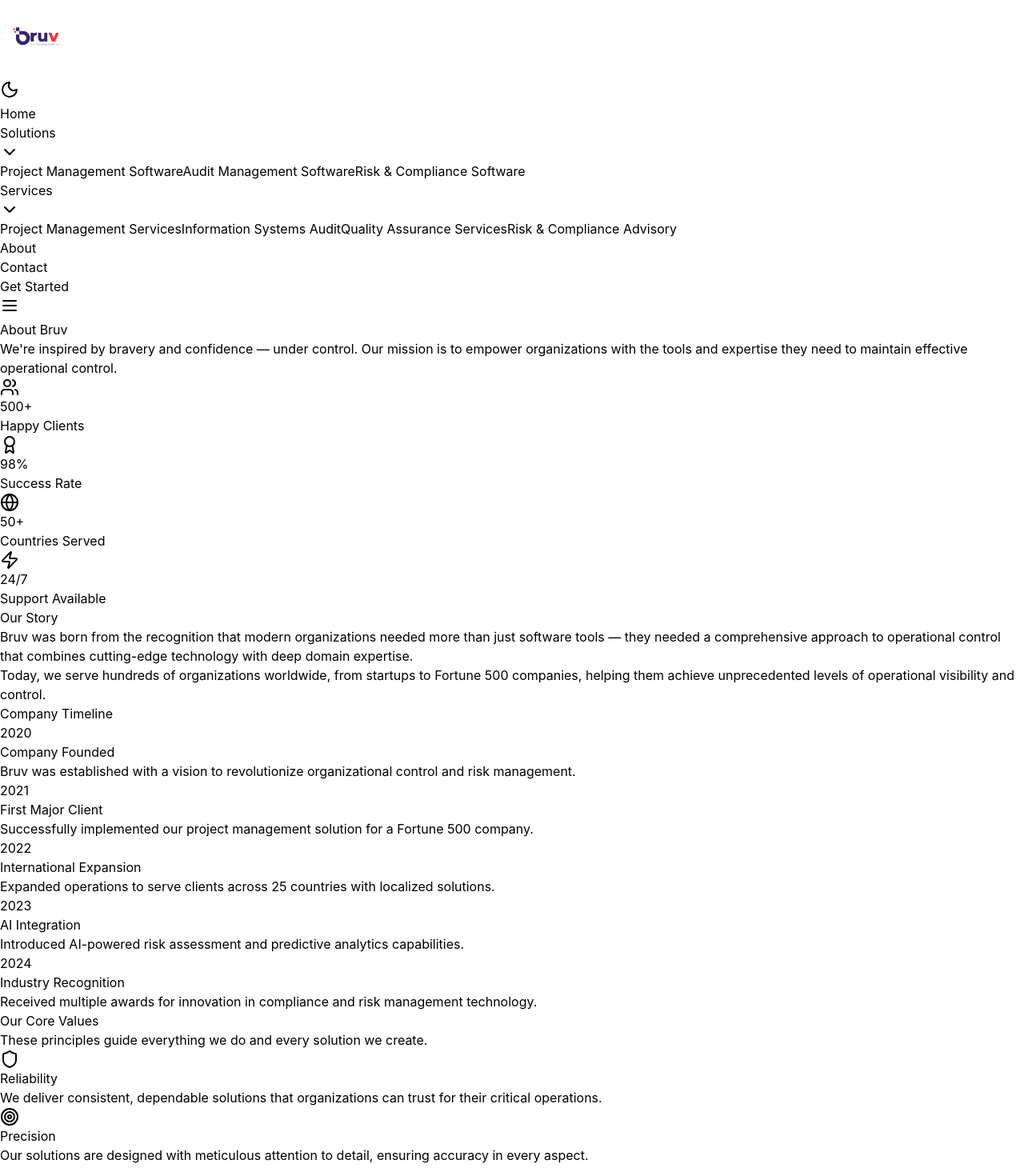
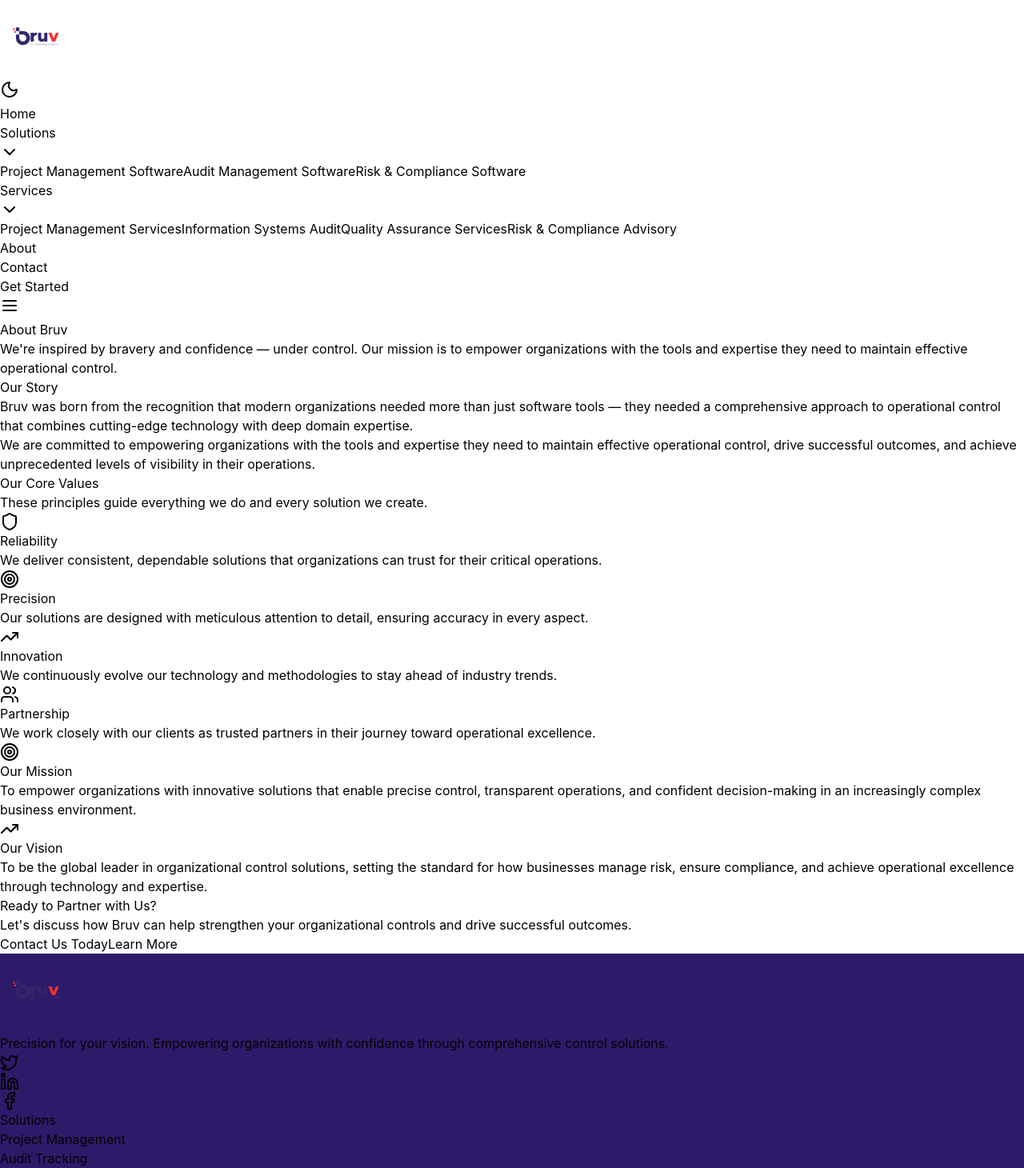
Before and after one commit to Vintage-The-Gemini/bruv-website, a React (Vite) app in the folder frontend/: page /about in a window 1280 px wide. Shown: the top 1460 px of the page at 80% size. Built offline with nearby package versions, Linux system fonts and the light colour scheme.

Commit message:
a few chnages

```diff
--- a/frontend/src/components/layout/Navbar.jsx
+++ b/frontend/src/components/layout/Navbar.jsx
@@ -1,14 +1,16 @@
-// FILE PATH: src/components/layout/Navbar.jsx (With React Router Links)
+// FILE PATH: src/components/layout/Navbar.jsx (With React Router Links - Fixed Solutions Navigation)
 
 import React, { useState } from 'react';
-import { Link, useLocation } from 'react-router-dom';
+import { Link, useLocation, useNavigate } from 'react-router-dom';
 import { Menu, X, ChevronDown } from 'lucide-react';
 import { useTheme } from '../../contexts/ThemeContext';
 
 const Navbar = ({ isScrolled }) => {
   const [isMenuOpen, setIsMenuOpen] = useState(false);
+  const [activeDropdown, setActiveDropdown] = useState(null);
   const { colors, isDarkMode } = useTheme();
   const location = useLocation();
+  const navigate = useNavigate();
 
   const navItems = [
     { name: 'Home', path: '/' },
@@ -16,19 +18,19 @@
       name: 'Solutions',
       path: '/solutions',
       dropdown: [
-        { name: 'Project Management Software', path: '/solutions#project-management' },
-        { name: 'Audit Management Software', path: '/solutions#audit-management' },
-        { name: 'Risk & Compliance Software', path: '/solutions#risk-compliance' }
+        { name: 'Project Management Software', path: '/solutions', hash: 'project-management' },
+        { name: 'Audit Management Software', path: '/solutions', hash: 'audit-management' },
+        { name: 'Risk & Compliance Software', path: '/solutions', hash: 'risk-compliance' }
       ]
     },
     {
       name: 'Services',
       path: '/services',
       dropdown: [
-        { name: 'Project Management Services', path: '/services#project-management' },
-        { name: 'Information Systems Audit', path: '/services#is-audit' },
-        { name: 'Quality Assurance Services', path: '/services#qa-services' },
-        { name: 'Risk & Compliance Advisory', path: '/services#risk-advisory' }
+        { name: 'Project Management Services', path: '/services', hash: 'project-management' },
+        { name: 'Information Systems Audit', path: '/services', hash: 'is-audit' },
+        { name: 'Quality Assurance Services', path: '/services', hash: 'qa-services' },
+        { name: 'Risk & Compliance Advisory', path: '/services', hash: 'risk-advisory' }
       ]
     },
     { name: 'About', path: '/about' },
@@ -42,12 +44,46 @@
     return location.pathname === path;
   };
 
+  const handleDropdownItemClick = (item) => {
+    setActiveDropdown(null);
+    setIsMenuOpen(false);
+
+    // Navigate to the page first
+    navigate(item.path);
+
+    // Then scroll to the specific section after a short delay
+    if (item.hash) {
+      setTimeout(() => {
+        const element = document.getElementById(item.hash);
+        if (element) {
+          element.scrollIntoView({
+            behavior: 'smooth',
+            block: 'start'
+          });
+        }
+      }, 300); // Increased delay to ensure page loads
+    }
+  };
+
+  const handleMouseEnter = (itemName) => {
+    setActiveDropdown(itemName);
+  };
+
+  const handleMouseLeave = () => {
+    setActiveDropdown(null);
+  };
+
   return (
     <>
       {/* Desktop Navigation */}
       <div className="hidden lg:flex items-center space-x-8">
         {navItems.map((item) => (
-          <div key={item.name} className="relative group">
+          <div
+            key={item.name}
+            className="relative group"
+            onMouseEnter={() => item.dropdown && handleMouseEnter(item.name)}
+            onMouseLeave={() => item.dropdown && handleMouseLeave()}
+          >
             <Link
               to={item.path}
               className={`flex items-center space-x-1 px-3 py-2 text-sm font-medium transition-colors duration-200 ${
@@ -66,21 +102,24 @@
             {item.dropdown && (
               <div className={`absolute top-full left-0 w-64 ${
                 isDarkMode ? 'bg-gray-800 border-gray-700' : 'bg-white border-gray-200'
-              } border rounded-lg shadow-xl opacity-0 invisible group-hover:opacity-100 group-hover:visible transition-all duration-200 transform translate-y-2 group-hover:translate-y-0`}>
+              } border rounded-lg shadow-xl transition-all duration-200 transform ${
+                activeDropdown === item.name
+                  ? 'opacity-100 visible translate-y-0'
+                  : 'opacity-0 invisible translate-y-2'
+              }`}>
                 <div className="py-2">
                   {item.dropdown.map((dropItem) => (
-                    <Link
+                    <button
                       key={dropItem.name}
-                      to={dropItem.path}
-                      className={`block px-4 py-2 text-sm transition-colors duration-200 ${
+                      onClick={() => handleDropdownItemClick(dropItem)}
+                      className={`block w-full text-left px-4 py-2 text-sm transition-colors duration-200 ${
                         isDarkMode
                           ? 'text-gray-300 hover:bg-gray-700 hover:text-red-400'
                           : 'text-gray-700 hover:bg-gray-50 hover:text-red-500'
                       }`}
-                      onClick={() => setIsMenuOpen(false)}
                     >
                       {dropItem.name}
-                    </Link>
+                    </button>
                   ))}
                 </div>
               </div>
@@ -135,18 +174,17 @@
                 {item.dropdown && (
                   <div className="pl-6 space-y-1">
                     {item.dropdown.map((dropItem) => (
-                      <Link
+                      <button
                         key={dropItem.name}
-                        to={dropItem.path}
-                        className={`block px-4 py-1 text-sm transition-colors duration-200 ${
+                        onClick={() => handleDropdownItemClick(dropItem)}
+                        className={`block w-full text-left px-4 py-1 text-sm transition-colors duration-200 ${
                           isDarkMode
                             ? 'text-gray-400 hover:text-red-400'
                             : 'text-gray-600 hover:text-red-500'
                         }`}
-                        onClick={() => setIsMenuOpen(false)}
                       >
                         {dropItem.name}
-                      </Link>
+                      </button>
                     ))}
                   </div>
                 )}
--- a/frontend/src/pages/About.jsx
+++ b/frontend/src/pages/About.jsx
@@ -6,13 +6,6 @@
 
 const About = () => {
   const { isDarkMode } = useTheme();
-
-  const stats = [
-    { icon: Users, title: "500+", subtitle: "Happy Clients", color: "text-blue-500" },
-    { icon: Award, title: "98%", subtitle: "Success Rate", color: "text-green-500" },
-    { icon: Globe, title: "50+", subtitle: "Countries Served", color: "text-purple-500" },
-    { icon: Zap, title: "24/7", subtitle: "Support Available", color: "text-yellow-500" }
-  ];
 
   const values = [
     {
@@ -37,34 +30,6 @@
     }
   ];
 
-  const timeline = [
-    {
-      year: "2020",
-      title: "Company Founded",
-      description: "Bruv was established with a vision to revolutionize organizational control and risk management."
-    },
-    {
-      year: "2021",
-      title: "First Major Client",
-      description: "Successfully implemented our project management solution for a Fortune 500 company."
-    },
-    {
-      year: "2022",
-      title: "International Expansion",
-      description: "Expanded operations to serve clients across 25 countries with localized solutions."
-    },
-    {
-      year: "2023",
-      title: "AI Integration",
-      description: "Introduced AI-powered risk assessment and predictive analytics capabilities."
-    },
-    {
-      year: "2024",
-      title: "Industry Recognition",
-      description: "Received multiple awards for innovation in compliance and risk management technology."
-    }
-  ];
-
   return (
     <div className={`min-h-screen ${isDarkMode ? 'bg-gray-900' : 'bg-white'}`}>
       {/* Hero Section */}
@@ -86,43 +51,10 @@
         </div>
       </section>
 
-      {/* Stats Section */}
+      {/* Our Story Section */}
       <section className={`py-16 ${isDarkMode ? 'bg-gray-900' : 'bg-white'}`}>
         <div className="max-w-7xl mx-auto px-4 sm:px-6 lg:px-8">
-          <div className="grid md:grid-cols-2 lg:grid-cols-4 gap-8">
-            {stats.map((stat, index) => (
-              <div
-                key={index}
-                className={`text-center p-6 rounded-xl ${
-                  isDarkMode ? 'bg-gray-800 border-gray-700' : 'bg-gray-50 border-gray-100'
-                } border hover:shadow-lg transition-all duration-300`}
-              >
-                <div className={`w-16 h-16 mx-auto mb-4 ${
-                  isDarkMode ? 'bg-gray-700' : 'bg-white'
-                } rounded-full flex items-center justify-center`}>
-                  <stat.icon className={`w-8 h-8 ${stat.color}`} />
-                </div>
-                <div className={`text-3xl font-bold mb-2 ${
-                  isDarkMode ? 'text-white' : 'text-gray-900'
-                }`}>
-                  {stat.title}
-                </div>
-                <div className={`text-sm ${
-                  isDarkMode ? 'text-gray-400' : 'text-gray-600'
-                }`}>
-                  {stat.subtitle}
-                </div>
-              </div>
-            ))}
-          </div>
-        </div>
-      </section>
-
-      {/* Our Story Section */}
-      <section className={`py-16 ${isDarkMode ? 'bg-gray-800' : 'bg-gray-50'}`}>
-        <div className="max-w-7xl mx-auto px-4 sm:px-6 lg:px-8">
-          <div className="grid lg:grid-cols-2 gap-16 items-center">
-            <div>
+          <div className="max-w-4xl mx-auto text-center">
             <h2 className={`text-3xl md:text-4xl font-bold mb-6 ${
               isDarkMode ? 'text-white' : 'text-gray-900'
             }`}>
@@ -135,49 +67,19 @@
               software tools — they needed a comprehensive approach to operational control that
               combines cutting-edge technology with deep domain expertise.
             </p>
-              <p className={`text-lg mb-8 ${
+            <p className={`text-lg ${
               isDarkMode ? 'text-gray-300' : 'text-gray-600'
             }`}>
-                Today, we serve hundreds of organizations worldwide, from startups to Fortune 500
-                companies, helping them achieve unprecedented levels of operational visibility and control.
+              We are committed to empowering organizations with the tools and expertise they need
+              to maintain effective operational control, drive successful outcomes, and achieve
+              unprecedented levels of visibility in their operations.
             </p>
-            </div>
-            <div className={`rounded-xl overflow-hidden ${
-              isDarkMode ? 'bg-gray-700' : 'bg-white'
-            } p-8 shadow-lg`}>
-              <h3 className={`text-xl font-semibold mb-4 ${
-                isDarkMode ? 'text-white' : 'text-gray-900'
-              }`}>
-                Company Timeline
-              </h3>
-              <div className="space-y-4">
-                {timeline.map((item, index) => (
-                  <div key={index} className="flex items-start space-x-4">
-                    <div className="w-12 h-12 bg-red-500 text-white rounded-full flex items-center justify-center font-bold text-sm">
-                      {item.year}
-                    </div>
-                    <div>
-                      <h4 className={`font-semibold ${
-                        isDarkMode ? 'text-white' : 'text-gray-900'
-                      }`}>
-                        {item.title}
-                      </h4>
-                      <p className={`text-sm ${
-                        isDarkMode ? 'text-gray-400' : 'text-gray-600'
-                      }`}>
-                        {item.description}
-                      </p>
-                    </div>
-                  </div>
-                ))}
-              </div>
-            </div>
           </div>
         </div>
       </section>
 
       {/* Values Section */}
-      <section className={`py-16 ${isDarkMode ? 'bg-gray-900' : 'bg-white'}`}>
+      <section className={`py-16 ${isDarkMode ? 'bg-gray-800' : 'bg-gray-50'}`}>
         <div className="max-w-7xl mx-auto px-4 sm:px-6 lg:px-8">
           <div className="text-center mb-16">
             <h2 className={`text-3xl md:text-4xl font-bold mb-4 ${
@@ -197,7 +99,7 @@
               <div
                 key={index}
                 className={`text-center p-6 rounded-xl ${
-                  isDarkMode ? 'bg-gray-800 border-gray-700' : 'bg-gray-50 border-gray-100'
+                  isDarkMode ? 'bg-gray-900 border-gray-700' : 'bg-white border-gray-100'
                 } border hover:shadow-lg transition-all duration-300 hover:-translate-y-1`}
               >
                 <div className={`w-16 h-16 mx-auto mb-4 ${
@@ -217,6 +119,57 @@
                 </p>
               </div>
             ))}
+          </div>
+        </div>
+      </section>
+
+      {/* Mission & Vision Section */}
+      <section className={`py-16 ${isDarkMode ? 'bg-gray-900' : 'bg-white'}`}>
+        <div className="max-w-7xl mx-auto px-4 sm:px-6 lg:px-8">
+          <div className="grid md:grid-cols-2 gap-16">
+            <div className={`p-8 rounded-xl ${
+              isDarkMode ? 'bg-gray-800 border-gray-700' : 'bg-gray-50 border-gray-100'
+            } border`}>
+              <div className={`w-16 h-16 mb-6 ${
+                isDarkMode ? 'bg-red-900/20' : 'bg-red-100'
+              } rounded-full flex items-center justify-center`}>
+                <Target className="w-8 h-8 text-red-500" />
+              </div>
+              <h3 className={`text-2xl font-bold mb-4 ${
+                isDarkMode ? 'text-white' : 'text-gray-900'
+              }`}>
+                Our Mission
+              </h3>
+              <p className={`text-lg ${
+                isDarkMode ? 'text-gray-300' : 'text-gray-600'
+              }`}>
+                To empower organizations with innovative solutions that enable precise control,
+                transparent operations, and confident decision-making in an increasingly complex
+                business environment.
+              </p>
+            </div>
+
+            <div className={`p-8 rounded-xl ${
+              isDarkMode ? 'bg-gray-800 border-gray-700' : 'bg-gray-50 border-gray-100'
+            } border`}>
+              <div className={`w-16 h-16 mb-6 ${
+                isDarkMode ? 'bg-red-900/20' : 'bg-red-100'
+              } rounded-full flex items-center justify-center`}>
+                <TrendingUp className="w-8 h-8 text-red-500" />
+              </div>
+              <h3 className={`text-2xl font-bold mb-4 ${
+                isDarkMode ? 'text-white' : 'text-gray-900'
+              }`}>
+                Our Vision
+              </h3>
+              <p className={`text-lg ${
+                isDarkMode ? 'text-gray-300' : 'text-gray-600'
+              }`}>
+                To be the global leader in organizational control solutions, setting the standard
+                for how businesses manage risk, ensure compliance, and achieve operational excellence
+                through technology and expertise.
+              </p>
+            </div>
           </div>
         </div>
       </section>
```
Also changed, not shown: frontend/src/pages/Contact.jsx (+51 -42 lines), frontend/src/pages/Home.jsx (+2 -29 lines), frontend/src/pages/Services.jsx (+11 -3 lines), frontend/src/pages/Solutions.jsx (+8 -8 lines). Lines whose indentation alone changed are shown as unchanged.
